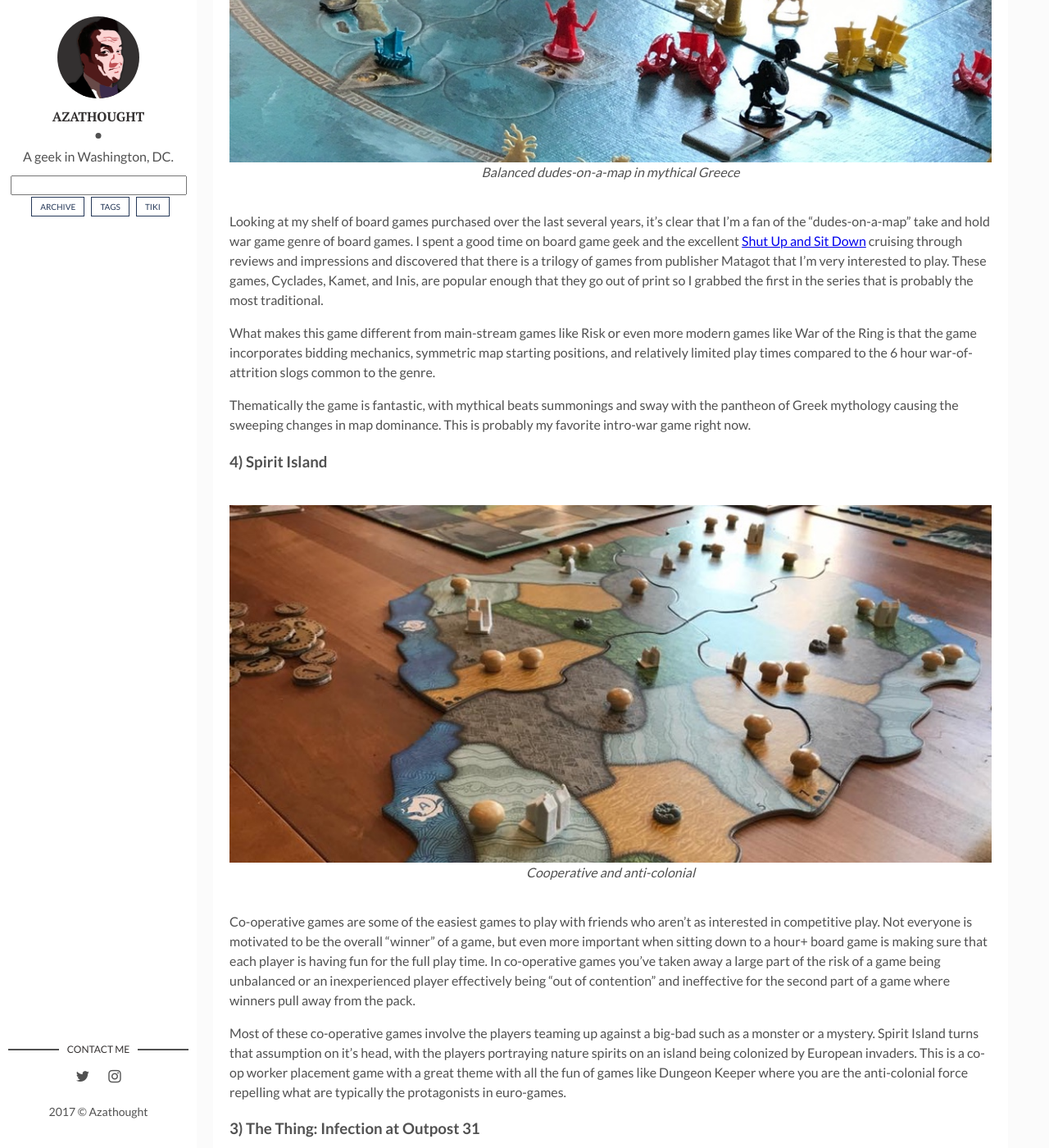
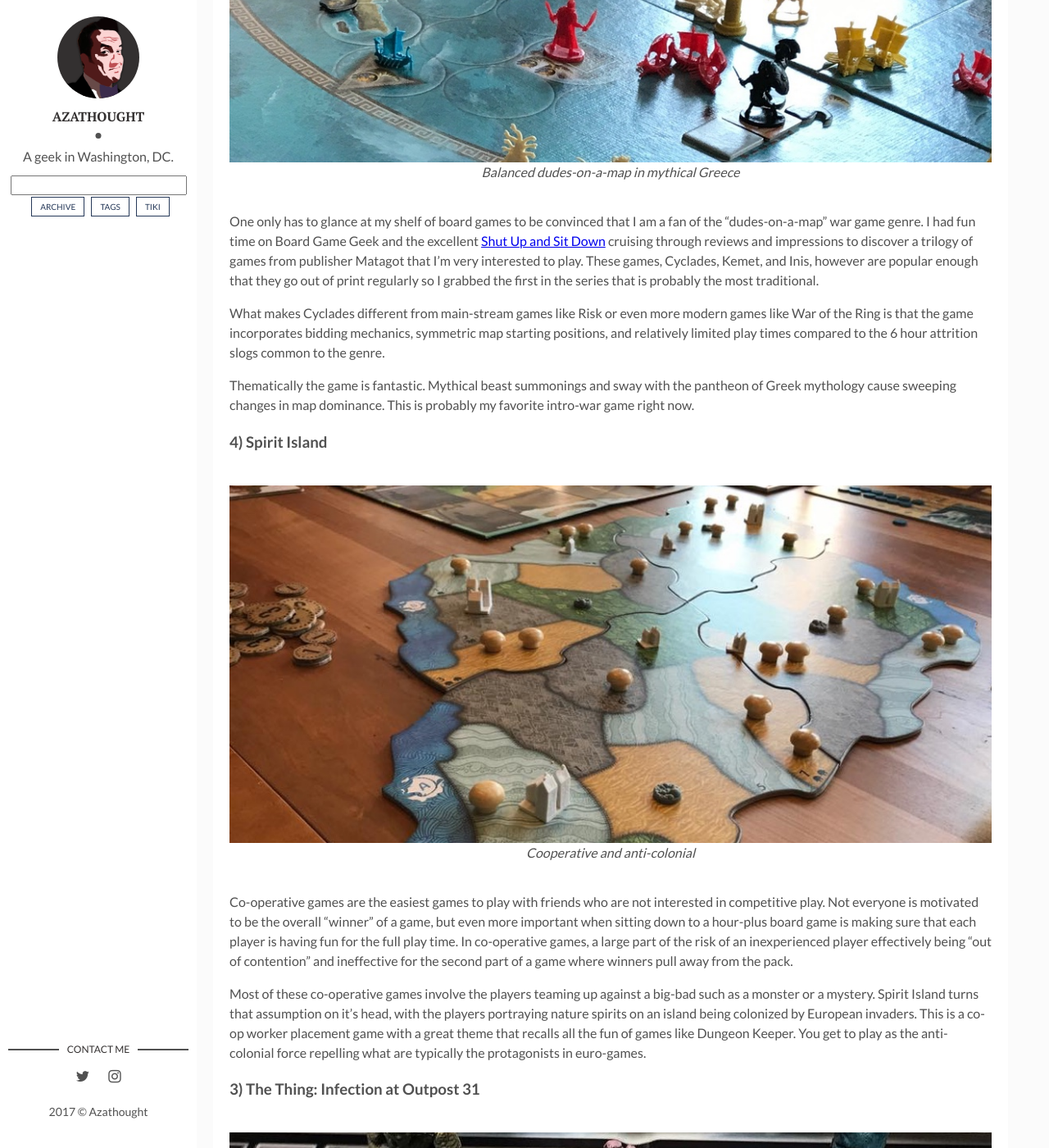
Before and after one commit to azathought/azathought.github.io, a Jekyll site: the page built from _posts/2017-12-21-Best-Board-Games-Of-2017.md, in a window 1280 px wide and 1400 px high, scrolled down 1095 px. Shown: the whole window at 82% size. Built offline with Jekyll 4.4.1, drawn with Linux system fonts in a browser that asks for light colours; comment, search, counter and statistics services are not loaded; some of the changed text lies outside the part shown.

Commit message:
more editing

```diff
--- a/_posts/2017-12-21-Best-Board-Games-Of-2017.md
+++ b/_posts/2017-12-21-Best-Board-Games-Of-2017.md
@@ -16,32 +16,32 @@ So here they are, my top 5 board game experiences of 2017:
 ### 5) Cyclades
 {% include image.html url="posts/2017-12-21-cyclades.jpg" description="Cyclades" caption="Balanced dudes-on-a-map in mythical Greece" %}
 
-Looking at my shelf of board games purchased over the last several years, it's clear that I'm a fan of the "dudes-on-a-map" take and hold war game genre of board games.  I spent a good time on board game geek and the excellent [Shut Up and Sit Down](shutupandsitdown.com) cruising through reviews and impressions and discovered that there is a trilogy of games from publisher Matagot that I'm very interested to play.  These games, Cyclades, Kamet, and Inis, are popular enough that they go out of print so I grabbed the first in the series that is probably the most traditional.
+One only has to glance at my shelf of board games to be convinced that I am a fan of the "dudes-on-a-map" war game genre.  I had fun time on Board Game Geek and the excellent [Shut Up and Sit Down](shutupandsitdown.com) cruising through reviews and impressions to discover a trilogy of games from publisher Matagot that I'm very interested to play.  These games, Cyclades, Kemet, and Inis, however are popular enough that they go out of print regularly so I grabbed the first in the series that is probably the most traditional.
 
-What makes this game different from main-stream games like Risk or even more modern games like War of the Ring is that the game incorporates bidding mechanics, symmetric map starting positions, and relatively limited play times compared to the 6 hour war-of-attrition slogs common to the genre.
+What makes Cyclades different from main-stream games like Risk or even more modern games like War of the Ring is that the game incorporates bidding mechanics, symmetric map starting positions, and relatively limited play times compared to the 6 hour attrition slogs common to the genre.
 
-Thematically the game is fantastic, with mythical beats summonings and sway with the pantheon of Greek mythology causing the sweeping changes in map dominance.  This is probably my favorite intro-war game right now.
+Thematically the game is fantastic. Mythical beast summonings and sway with the pantheon of Greek mythology cause sweeping changes in map dominance.  This is probably my favorite intro-war game right now.
 
 ### 4) Spirit Island
 {% include image.html url="posts/2017-12-21-spirit.jpg" description="Spirit Island" caption="Cooperative and anti-colonial" %}
 
-Co-operative games are some of the easiest games to play with friends who aren't as interested in competitive play.  Not everyone is motivated to be the overall "winner" of a game, but even more important when sitting down to a hour+ board game is making sure that each player is having fun for the full play time.  In co-operative games you've taken away a large part of the risk of a game being unbalanced or an inexperienced player effectively being "out of contention" and ineffective for the second part of a game where winners pull away from the pack.
+Co-operative games are the easiest games to play with friends who are not interested in competitive play.  Not everyone is motivated to be the overall "winner" of a game, but even more important when sitting down to a hour-plus board game is making sure that each player is having fun for the full play time.  In co-operative games, a large part of the risk of an inexperienced player effectively being "out of contention" and ineffective for the second part of a game where winners pull away from the pack.
 
-Most of these co-operative games involve the players teaming up against a big-bad such as a monster or a mystery.  Spirit Island turns that assumption on it's head, with the players portraying nature spirits on an island being colonized by European invaders.  This is a co-op worker placement game with a great theme with all the fun of games like Dungeon Keeper where you are the anti-colonial force repelling what are typically the protagonists in euro-games.
+Most of these co-operative games involve the players teaming up against a big-bad such as a monster or a mystery.  Spirit Island turns that assumption on it's head, with the players portraying nature spirits on an island being colonized by European invaders.  This is a co-op worker placement game with a great theme that recalls all the fun of games like Dungeon Keeper.  You get to play as the anti-colonial force repelling what are typically the protagonists in euro-games.
 
 ### 3) The Thing: Infection at Outpost 31
 {% include image.html url="posts/2017-12-21-thing.jpg" description="The Thing" caption="I'd rather not spend the rest of this winter tied to this f-ing couch." %}
 
-John Carpenter's The Thing is one of my favorite movies, so I'm already predisposed to like this game. I had the pleasure of playing a 7 player game this December. The game has a hidden traitor mechanic similar to Werewolf or the Battlestar Galactica game.  Having recent memory of the movie is probably required to enjoy all the game elements and adding gravity to the various win and loss scenarios.
+John Carpenter's The Thing is one of my favorite movies, so I'm already predisposed to like this game. I had the pleasure of playing a 7 player game this December. The game has a hidden traitor mechanic similar to Werewolf or the Battlestar Galactica game.  Having recent memory of the movie is probably required to enjoy all the game elements and adding gravity to the various win and loss scenarios.  After a slew of zombie survival games, this is refreshing.  If you can watch a season of a TV show before playing a board game, it is definitely worth your time to see this movie.
 
-My table of friends had a debate about whether or not the game would be broken if all the imitations (aliens) played quiet the whole game to all try to be on the helicopter.  While I'm interested in having this kind of play through to find out, I wouldn't be surprised if we only had this impression due to clearing the first few zones of the base so quickly.  If the group had had setbacks early, sabotage might have been a quicker path to victory.
+My table of friends had a debate about whether or not the game would be broken if all the imitations (aliens) played quiet the whole game to all try to coveryly sneak onto the helicopter at the end of the game.  While I'm interested in having this kind of play through to find out, I wouldn't be surprised if we only had this impression due to clearing the first few zones of the base so quickly.  If the group had had setbacks early, sabotage might have been a quicker path to victory.
 
 All the same, our group had a fun first run of this and an excellent ending reveal.  This will likely go into a yearly (cold weather) rotation for that gaming group.
 
 ### 2) Captain Sonar
 {% include image.html url="posts/2017-12-21-sonar.jpg" description="Captain Sonar" caption="4v4 battleship with a fantastic game design" %}
 
-Mechanically, this game was the most innovative game I was introduced to this year.  Two teams of four coordinate the operation of a hidden submarine, each team hunting to destroy the other team.  The game plays out like a very analog Star Trek bridge simulation video game with the players trying to deduce the location of the other ship in real time using a map, a cellophane sheet, and a wet erase marker.  The game is tactile, played in real time, and involves creating non-verbal communication short-hands between a group of four players to out-maneuver the enemy ship.
+Mechanically, this game was the most innovative game I was introduced to this year.  Two teams of four coordinate the operation of a hidden submarine, each team hunting to destroy the other team.  The game plays out like a very analog Star Trek bridge simulation video game with the players trying to deduce the location of the other ship in real time using a map, a cellophane sheet, and a wet erase marker.  The game is tactile, played in real time, and involves creating non-verbal communication short-hand within the crew of four players to out-maneuver the enemy ship.
 
 Exactly eight players is a lot to get to a table, but this game makes it worth it with a short play time, allowing multiple plays through and the accomplishment of shared team improvement in a single night.
 
@@ -52,6 +52,6 @@ This is probably the first team board game I've enjoyed.
 
 With an interesting history from a failed video game kickstarter and the pedigree of being designed by Sandy Petersen, the author of the 1981 Call of Cthulhu RPG, this game is easily the largest "miniatures" game I've ever played.  The monsters are huge and beautifully sculpted!
 
-This game has an asymmetric take-and-hold war game mechanic.  While the board is fairly symmetric in starting position and accessible, no space is really more than two jumps away from any other space, each faction has very different abilities and strategies.
+This game has an asymmetric take-and-hold war game mechanic.  While the board is fairly symmetric in starting position and accessible, as no space is really more than two jumps away from any other space, each faction has very different abilities and strategies in keeping with the Lovecraftian source material.
 
-Cthulhu Wars had all my personal favorites: innovative rules, strong theme from a source material I already like, and some good old dudes-on-a-map fun with a reasonable playtime.  Given that the game is expensive and a bit hard to come by, the rare chance to play it probably added to the enjoyment.
+Cthulhu Wars has all my favorites elements: innovative rules, strong theme from a source material I already like, and some good old dudes-on-a-map fun with a reasonable playtime.  Given that the game is expensive and a bit hard to come by, the rare chance to play it probably added to the enjoyment.
```
